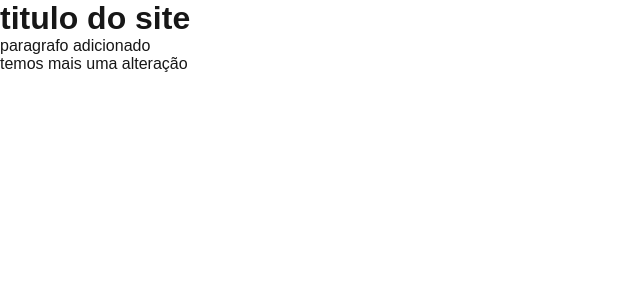
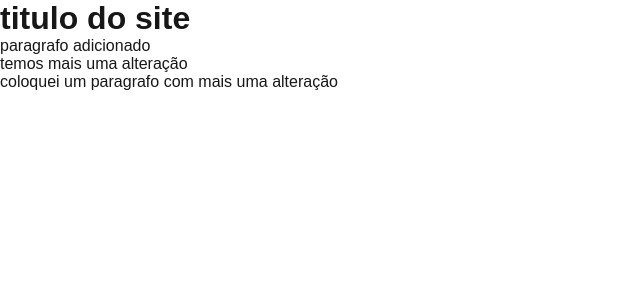
Before and after one commit to RamonLopes86/proj-git, a Next.js app: page / in a window 1280 px wide. Shown: the top 300 px of the page, without its empty margins (0-640 px from the left). Built offline with nearby package versions, Linux system fonts and the light colour scheme.

Commit message:
subi mais um paragrafo

```diff
--- a/src/pages/index.js
+++ b/src/pages/index.js
@@ -24,6 +24,8 @@ export default function Home() {
               temos mais uma alteração
           </aside>
 
+          <p>coloquei um paragrafo com mais uma alteração</p>
+
       </main>
     </>
   );
```
